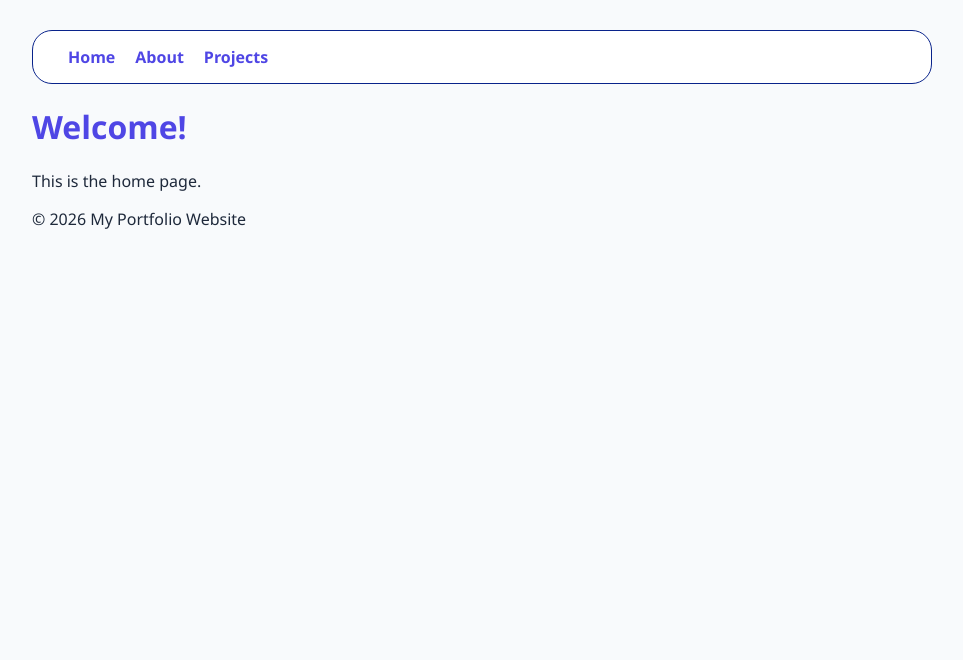
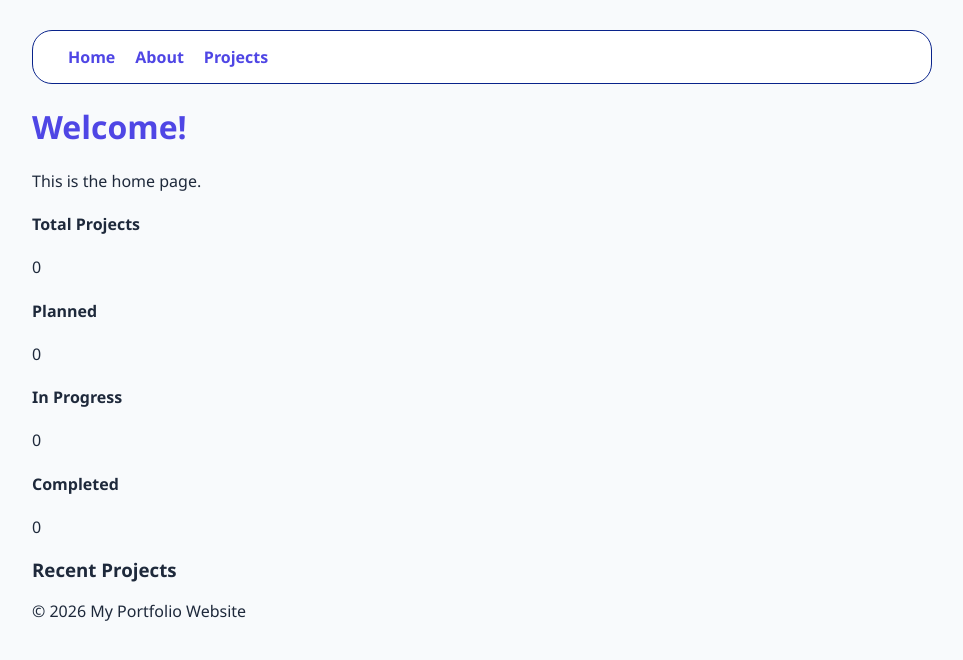
Before and after one commit to man-droid253/myproject, a Flask app: page / in a window 1280 px wide. Shown: the top 660 px of the page, without its empty margins (158-1121 px from the left). Run offline with Flask 3, Linux system fonts and the light colour scheme; data that the repository does not hold is empty.

Commit message:
Fix index page: move dashboard into content block and compute stats/recent projects in app
Co-authored-by: Copilot <223556219+Copilot@users.noreply.github.com>

```diff
--- a/app.py
+++ b/app.py
@@ -77,8 +77,32 @@ def format_timestamp(ts_str):
 
 
 @app.route('/')
-def index():
-    return render_template('index.html')
+def dashboard():
+    # Use the shared DB helper and consistent status values
+    with get_db_connection() as conn:
+        total_projects = conn.execute("SELECT COUNT(*) FROM projects").fetchone()[0]
+        planned_projects = conn.execute("SELECT COUNT(*) FROM projects WHERE status = 'not started'").fetchone()[0]
+        in_progress_projects = conn.execute("SELECT COUNT(*) FROM projects WHERE status = 'in progress'").fetchone()[0]
+        completed_projects = conn.execute("SELECT COUNT(*) FROM projects WHERE status = 'completed'").fetchone()[0]
+
+        rows = conn.execute(
+            "SELECT id, name, description, category, status, timestamp FROM projects ORDER BY timestamp DESC LIMIT 5"
+        ).fetchall()
+
+    recent_projects = []
+    for r in rows:
+        d = dict(r)
+        d['formatted_ts'] = format_timestamp(d.get('timestamp'))
+        recent_projects.append(d)
+
+    return render_template(
+        'index.html',
+        total_projects=total_projects,
+        planned_projects=planned_projects,
+        in_progress_projects=in_progress_projects,
+        completed_projects=completed_projects,
+        recent_projects=recent_projects,
+    )
 
 
 @app.route('/about')
--- a/templates/index.html
+++ b/templates/index.html
@@ -7,4 +7,34 @@
 {% block content %}
   <h1>Welcome!</h1>
   <p>This is the home page.</p>
+
+  <div class="dashboard-stats">
+    <div class="stat-card">
+      <h4>Total Projects</h4>
+      <p class="stat-value">{{ total_projects }}</p>
+    </div>
+    <div class="stat-card">
+      <h4>Planned</h4>
+      <p class="stat-value">{{ planned_projects }}</p>
+    </div>
+    <div class="stat-card">
+      <h4>In Progress</h4>
+      <p class="stat-value">{{ in_progress_projects }}</p>
+    </div>
+    <div class="stat-card">
+      <h4>Completed</h4>
+      <p class="stat-value">{{ completed_projects }}</p>
+    </div>
+  </div>
+
+  <div class="recent-projects">
+    <h3>Recent Projects</h3>
+
+    <ul>
+      {% for project in recent_projects %}
+        <li><strong>{{ project['name'] }}</strong> - {{ project['description'] }}</li>
+      {% endfor %}
+    </ul>
+  </div>
+
 {% endblock %}
```
